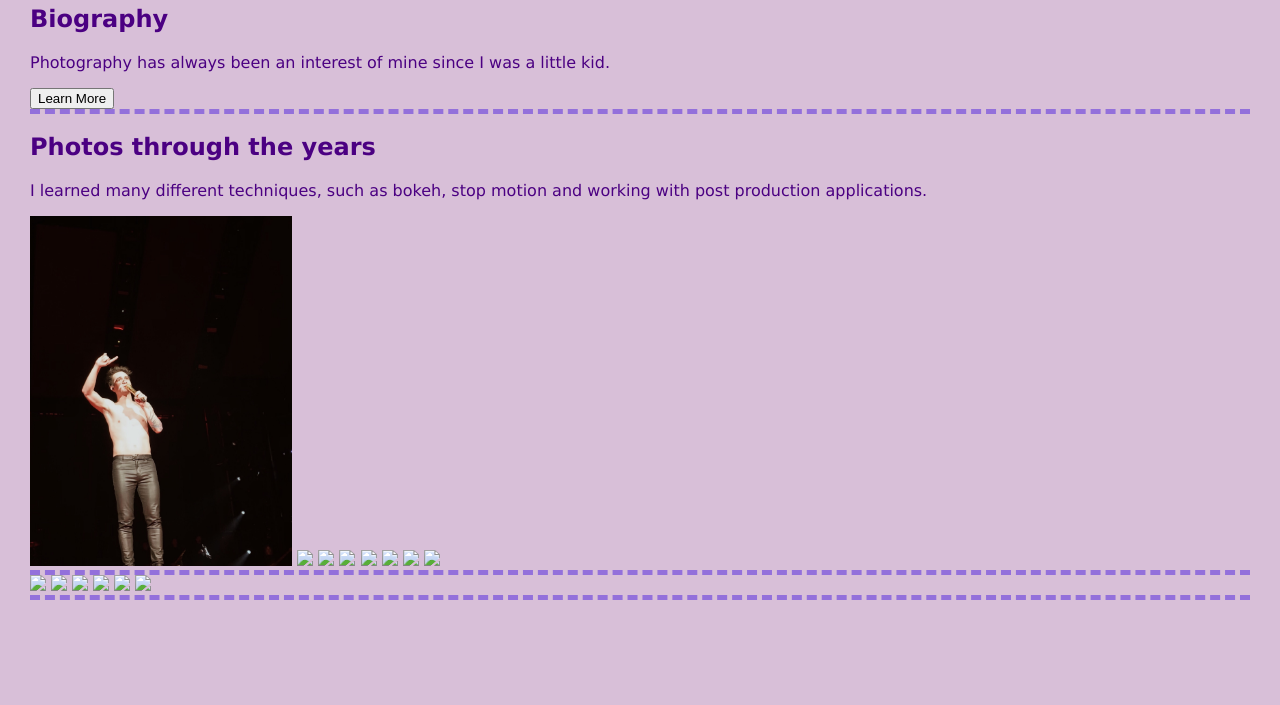
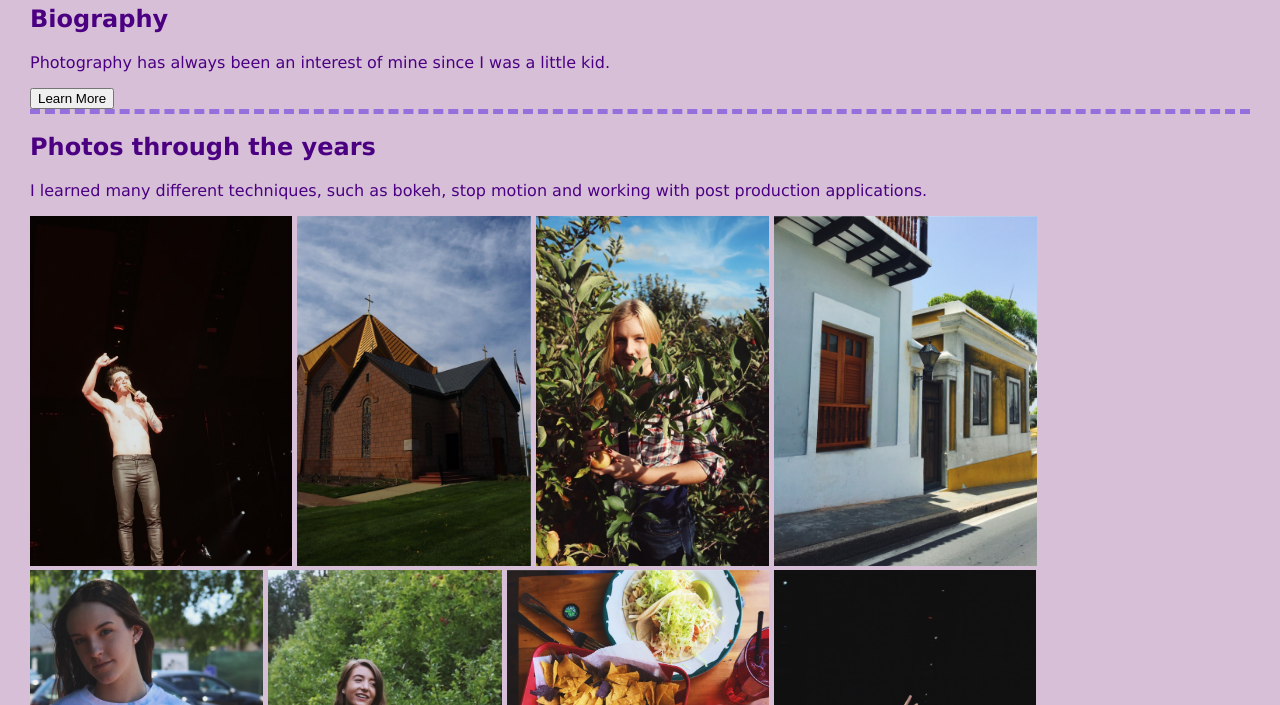
Before and after one commit to giuliannafarina/photos, a plain HTML site: page index.html in a window 1280 px wide. Shown: the part 95-800 px from the top of the page. Drawn offline with Linux system fonts and the light colour scheme.

Commit message:
Update index.html

```diff
--- a/index.html
+++ b/index.html
@@ -28,24 +28,24 @@
         I learned many different techniques, such as bokeh, stop motion and working with post production applications.
       </p>
       <img src="bren1.jpg.JPG" height="350">
-      <img src="./giuphotos/church.jpg.JPG" height="350">
-      <img src="./giuphotos/em.jpg.JPG" height="350">
-      <img src="./giuphotos/puerto.jpg.JPG" height="350">
-      <img src="./giuphotos/kenna.jpg.JPG" height="350">
-      <img src="./giuphotos/meg.jpg.JPG" height="350">
-      <img src="./giuphotos/taco.jpg.JPG" height="350">
-      <img src="./giuphotos/bren2.jpg.JPG" height="350">
+      <img src="church.jpg.JPG" height="350">
+      <img src="em.jpg.JPG" height="350">
+      <img src="puerto.jpg.JPG" height="350">
+      <img src="kenna.jpg.JPG" height="350">
+      <img src="meg.jpg.JPG" height="350">
+      <img src="taco.jpg.JPG" height="350">
+      <img src="bren2.jpg.JPG" height="350">
 
     </div>
 
     <div>
 
-      <img src="./giuphotos/bokeh2.jpg.JPG" height="300">
-      <img src="./giuphotos/ski.jpg.JPG" height="300">
-      <img src="./giuphotos/richie.jpg.JPG" height="300">
-      <img src="./giuphotos/tommy.jpg.JPG" height="300">
-      <img src="./giuphotos/petal.jpg.JPG" height="300">
-      <img src="./giuphotos/morg.jpg.JPG" height="300">
+      <img src="bokeh2.jpg.JPG" height="300">
+      <img src="ski.jpg.JPG" height="300">
+      <img src="richie.jpg.JPG" height="300">
+      <img src="tommy.jpg.JPG" height="300">
+      <img src="petal.jpg.JPG" height="300">
+      <img src="morg.jpg.JPG" height="300">
       <!-- <img src="./giuphotos/bokeh1.jpg.JPG" height="300"> -->
     </div>
   </body>
```
